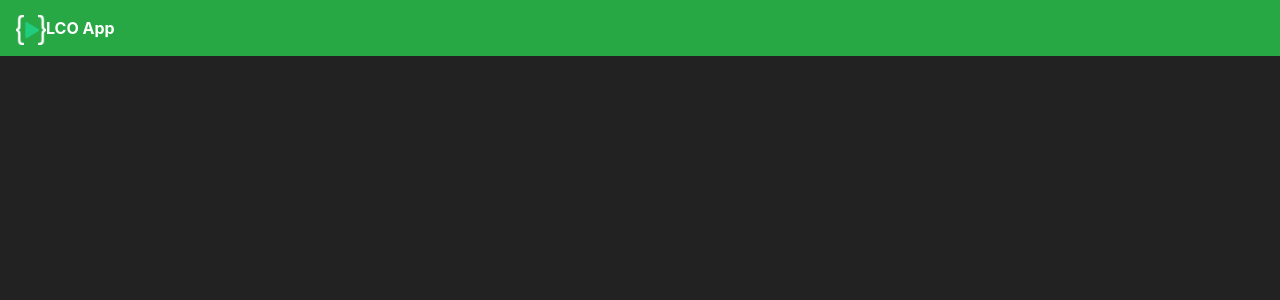
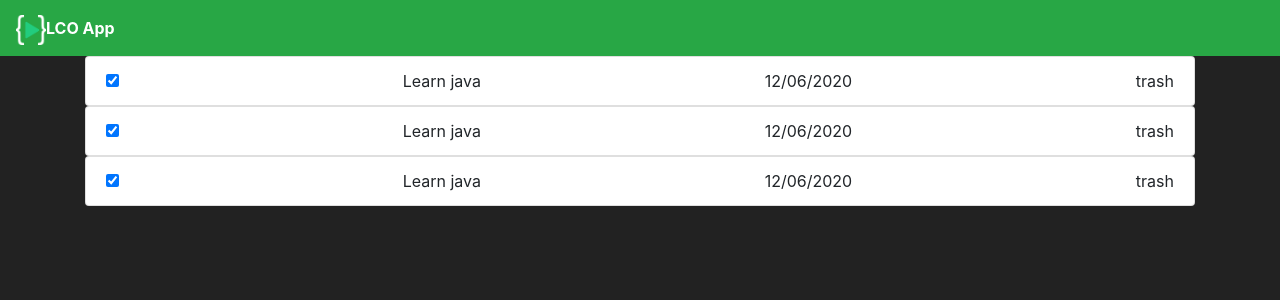
Before and after one commit to sasikumar6795/todo-app, an Angular app: page / in a window 1280 px wide. Shown: the top 300 px of the page. Built offline with nearby package versions, Linux system fonts and the light colour scheme.

Commit message:
added checklist items inside for loop

```diff
--- a/src/app/app.component.html
+++ b/src/app/app.component.html
@@ -1,3 +1,4 @@
 <app-header></app-header>
 <div class="container">
+    <app-todos></app-todos>
 </div>
--- a/src/app/components/todos/todos.component.css
+++ b/src/app/components/todos/todos.component.css
@@ -0,0 +1,4 @@
+.completedTodo {
+    color: grey;
+    text-decoration: line-through;
+}
--- a/src/app/components/todos/todos.component.html
+++ b/src/app/components/todos/todos.component.html
@@ -1 +1,36 @@
-<p>todos works!</p>
+<!-- <ul class="list-group w-100">
+    <li class="list-group-item d-flex justify-content-between w-100">
+        <span>
+            <input type="checkbox" checked="true">
+        </span>
+        <span>
+            Learn Java today!
+        </span>
+        <span>
+            12/06/2020
+        </span>
+        <span>
+            trash
+        </span>
+    </li>
+</ul> -->
+
+
+<!-- now we need to loop through it -->
+
+<ul class="list-group w-100" *ngFor="let todo of todos" >
+    <li class="list-group-item d-flex justify-content-between w-100" >
+        <span>
+            <input type="checkbox" checked="true" />
+        </span>
+        <span>
+           Learn java
+        </span>
+        <span>
+            12/06/2020
+        </span>
+        <span>
+            trash
+        </span>
+    </li>
+</ul>
--- a/src/app/components/todos/todos.component.ts
+++ b/src/app/components/todos/todos.component.ts
@@ -8,7 +8,7 @@ import {Todo} from './../../model/Todo'
   styleUrls: ['./todos.component.css']
 })
 export class TodosComponent implements OnInit {
-   todos : Todo[]
+   todos : Todo[];
   constructor(private todoService : TodoService) { }
 
   createTodo(todo: Todo)
@@ -31,6 +31,9 @@ export class TodosComponent implements OnInit {
     this.todoService.changeTodo(todo);
   }
   ngOnInit(): void {
+    this.todoService.getTodos().subscribe((todos) => {
+      this.todos = todos;
+    });
   }
 
 }
```
